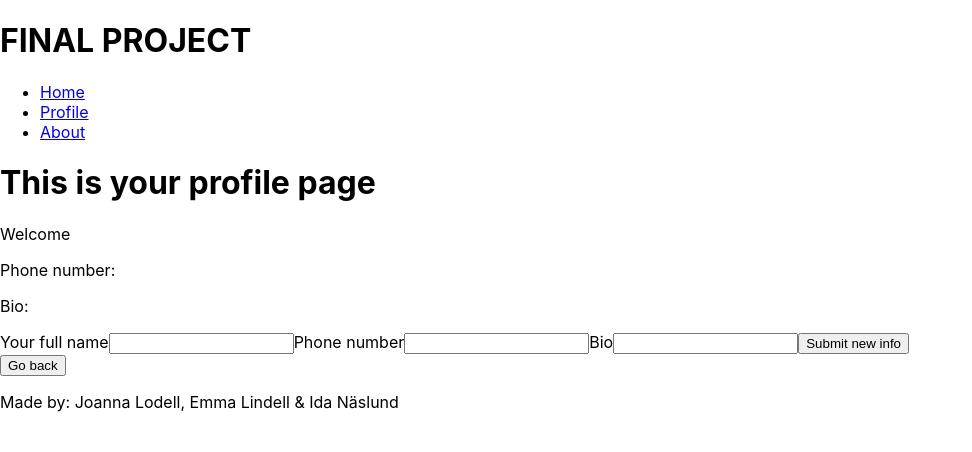
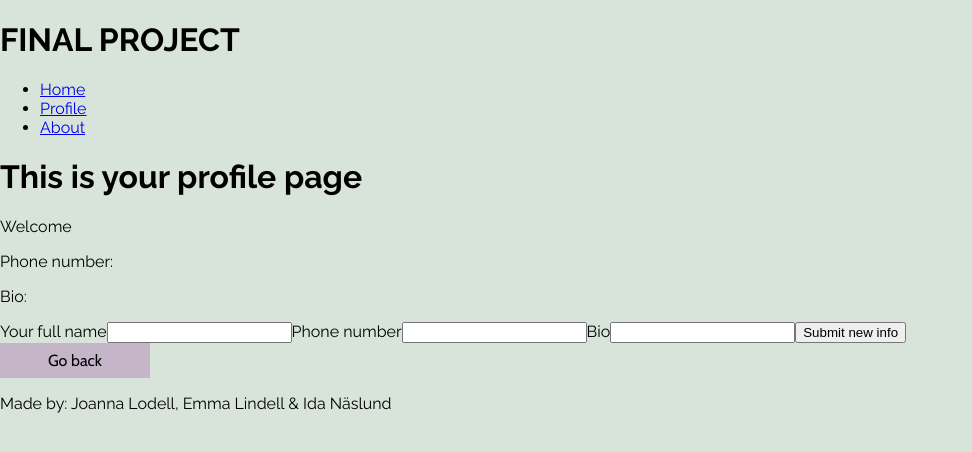
Before and after one commit to idanaslund/final-project-frontend, a React (Create React App) app: page /profile in a window 1280 px wide. Shown: the top 452 px of the page, without its empty margins (0-972 px from the left). Built offline with nearby package versions, Linux system fonts and the light colour scheme.

Commit message:
woho we started with styling

```diff
--- a/public/index.html
+++ b/public/index.html
@@ -15,6 +15,15 @@
     <meta name="theme-color" content="#536878">
 
     <link rel="apple-touch-icon" href="/assets/foodie-finder.png">
+
+    <!-- GOOGLE FONTS -->
+    <link rel="preconnect" href="https://fonts.googleapis.com">
+    <link rel="preconnect" href="https://fonts.gstatic.com" crossorigin>
+    <link href="https://fonts.googleapis.com/css2?family=Raleway:ital,wght@0,100;0,200;0,300;0,400;0,500;0,600;0,700;1,200&display=swap" rel="stylesheet">
+
+    <link rel="preconnect" href="https://fonts.googleapis.com">
+    <link rel="preconnect" href="https://fonts.gstatic.com" crossorigin>
+    <link href="https://fonts.googleapis.com/css2?family=Cabin:wght@400;500;600;700&display=swap" rel="stylesheet">
     <!--
       Notice the use of %PUBLIC_URL% in the tags above.
       It will be replaced with the URL of the `public` folder during the build.
--- a/src/App.js
+++ b/src/App.js
@@ -11,6 +11,7 @@ import LogOut from 'pages/Logout'
 import Footer from 'components/Footer'
 import Header from 'components/Header'
 import { RestaurantDetails } from 'pages/RestaurantDetails'
+import GlobalStyle from './theme/globalStyle';
 
 import user from 'reducers/user'
 import ProfilePage from 'pages/ProfilePage'
@@ -26,7 +27,9 @@ const store = configureStore({ reducer: reducer })
 
 export const App = () => {
   return (
+
     <BrowserRouter>
+    <GlobalStyle />
       <Provider store={store}>
         <main>
           <Header />
--- a/src/pages/Logout.js
+++ b/src/pages/Logout.js
@@ -1,6 +1,7 @@
 import React, { useEffect } from 'react'
 import { useDispatch, useSelector } from 'react-redux'
 import { useNavigate } from 'react-router-dom'
+import { Paragraph, BackButton } from '../theme/reusable'
 import user from 'reducers/user'
 
 const LogOut = () => {
@@ -28,9 +29,9 @@ const LogOut = () => {
                 type="button" onClick={() => dispatch(user.actions.logOut())}
                 >Log out</button>
 
-                <button
+                <BackButton
                 type="button" onClick={onBackButtonClick}
-                >No, go back</button>
+                >No, go back</BackButton>
             </article>
     )
 }
--- a/src/pages/ProfilePage.js
+++ b/src/pages/ProfilePage.js
@@ -1,6 +1,7 @@
 import React, { useState } from 'react'
 import { useDispatch, useSelector, batch } from 'react-redux'
 import { useNavigate } from 'react-router-dom'
+import { Paragraph, BackButton } from '../theme/reusable'
 
 import user from 'reducers/user'
 import { EDIT_USER } from '../utils/urls'
@@ -97,7 +98,7 @@ const ProfilePage = () => {
         />
         <button type="submit">Submit new info</button>
       </form>
-      <button type="button" onClick={onBackButtonClick}>Go back</button>
+      <BackButton type="button" onClick={onBackButtonClick}>Go back</BackButton>
     </>
   )
 }
--- a/src/pages/RestaurantDetails.js
+++ b/src/pages/RestaurantDetails.js
@@ -7,6 +7,7 @@ import { useDispatch, batch, useSelector } from 'react-redux'
 import user from 'reducers/user'
 
 import { ReviewComponent } from 'components/ReviewComponent'
+import { Paragraph, BackButton } from '../theme/reusable'
 
 export const RestaurantDetails = () => {
 
@@ -70,12 +71,12 @@ export const RestaurantDetails = () => {
         {restaurant && (
           <div>
             <h1>HI</h1>
-            <button onClick={onBackButtonClick}>Go back</button>
+            <BackButton onClick={onBackButtonClick}>Go back</BackButton>
             <div key={restaurant.id}>
               <img src={restaurant.image_URL} alt={restaurant.name} />
               <div>
                 <h2>{restaurant.name}</h2>
-                <p>{restaurant.description}</p>
+                <Paragraph>{restaurant.description}</Paragraph>
               </div>
             </div>
           </div>
--- a/src/GlobalStyles.js
+++ b/src/theme/globalStyle.js
@@ -5,17 +5,21 @@
 
 import { createGlobalStyle } from 'styled-components'
 
-export default GlobalStyle = createGlobalStyle`
-  * {
-    margin: 0;
+const GlobalStyle = createGlobalStyle`
+  body {
+  margin: 0;
   padding: 0;
   -webkit-box-sizing: border-box;
   -moz-box-sizing: border-box;
   box-sizing: border-box;
   -webkit-font-smoothing: antialiased;
   text-rendering: optimizeLegibility;
+  font-family: 'Raleway', sans-serif;
+  background: #d8e4da;
   }
-
 `
 
 // Continue adding global design here
+
+
+export default GlobalStyle
--- /dev/null
+++ b/src/theme/reusable.js
@@ -0,0 +1,26 @@
+import styled from "styled-components";
+
+
+// STYLING: MOBILE FIRST!
+
+
+export const devices = {
+    mobile: "(min-width: 375px)",
+    tablet: "(min-width: 768px)",
+    desktop: "(min-width: 1025px)"
+}
+
+export const Paragraph = styled.p`
+font-family: 'Cabin', sans-serif;
+font-size: 18px;
+`
+
+export const BackButton = styled.button`
+font-family: 'Cabin', sans-serif;
+font-size: 16px;
+background-color: #C5B5C8;
+border: none;
+width: 150px;
+padding: 8px;
+
+`
```
